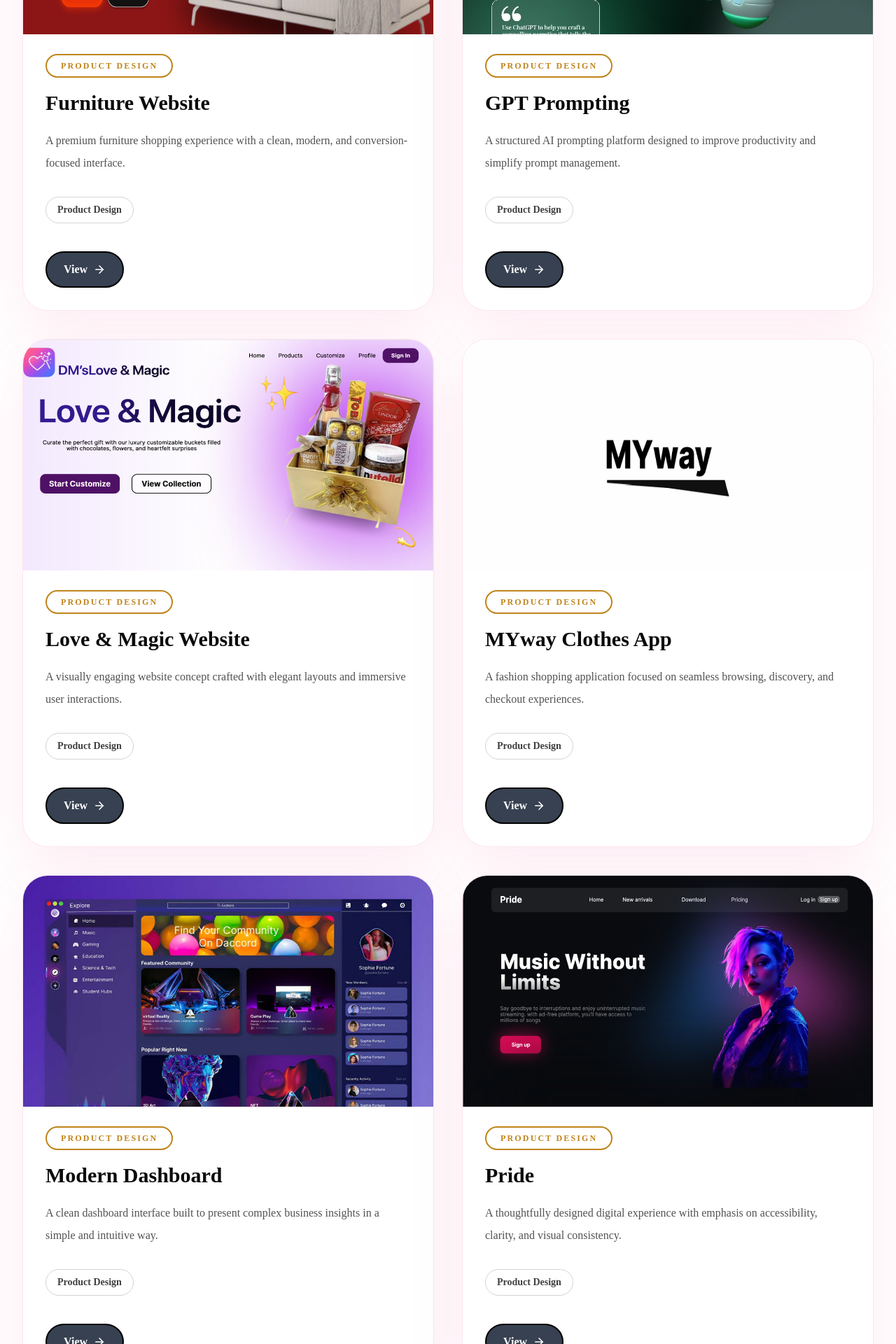
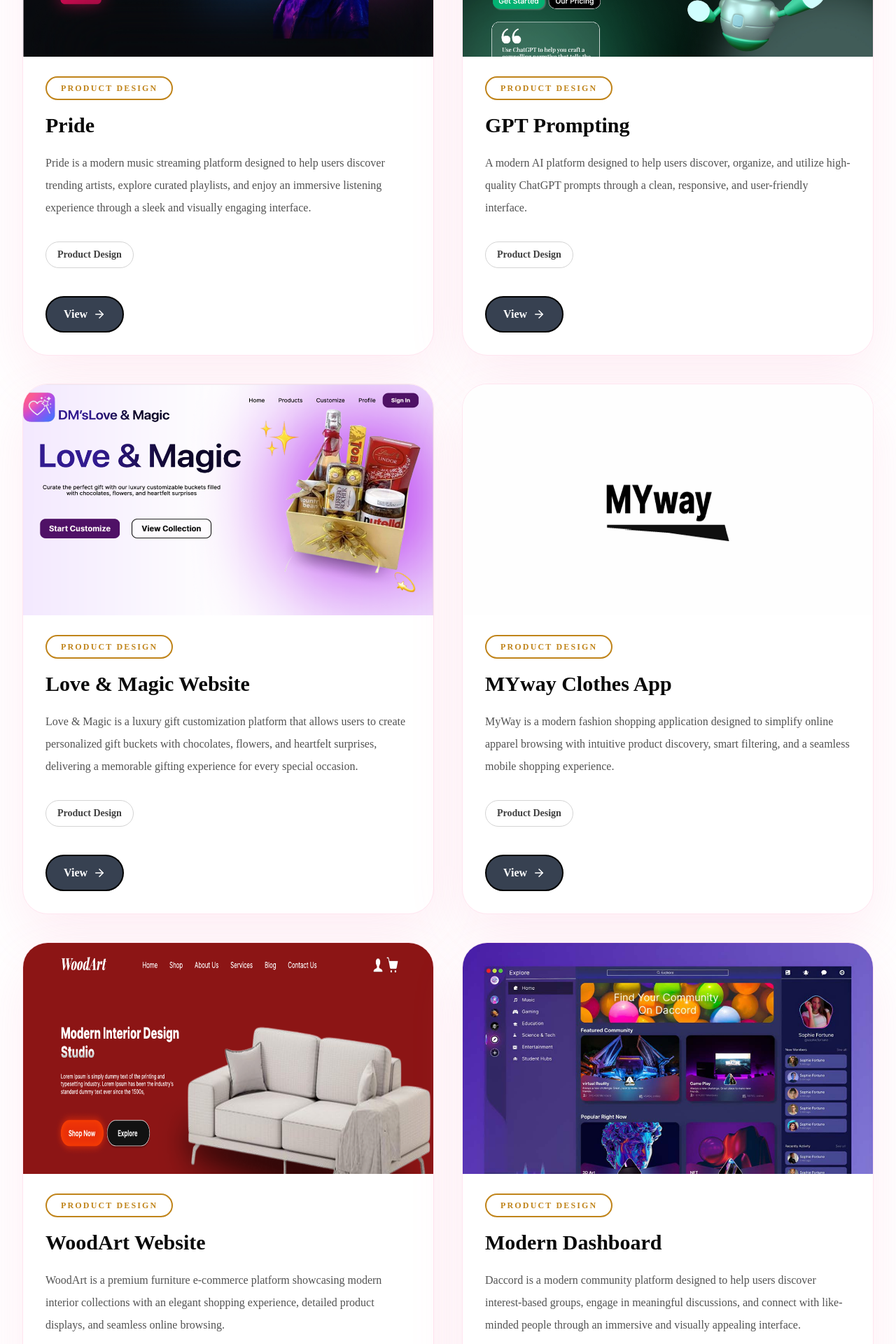
Before and after one commit to mrunaligupta2311/mg-stack, a React (Vite) app: page /projects in a window 1280 px wide. Shown: the part 1819-3739 px from the top of the page at 70% size. Built offline with nearby package versions, Linux system fonts and the light colour scheme.

Commit message:
Update project

```diff
--- a/src/data/projects/product-design.js
+++ b/src/data/projects/product-design.js
@@ -28,27 +28,27 @@ const productDesignProjects = [
     title: "CryptoDesk",
     department: "Product Design",
     description:
-      "A modern cryptocurrency dashboard designed with a focus on usability, analytics, and data visualization.",
+      "CryptoDesk is a Sleek cryptocurrency landing page crafted to showcase market insights , pricing, and digital asset service with a morde, responsive, and visually engaging user experience.",
     image: cryptoDeskCover,
     technologies: ["Product Design"],
     pdfUrl: cryptoDeskPdf,
   },
   {
     id: 102,
-    title: "Furniture Website",
+    title: "Pride",
     department: "Product Design",
     description:
-      "A premium furniture shopping experience with a clean, modern, and conversion-focused interface.",
-    image: furnitureWebsiteCover,
+   " Pride is a modern music streaming platform designed to help users discover trending artists, explore curated playlists, and enjoy an immersive listening experience through a sleek and visually engaging interface.",
+    image: prideCover,
     technologies: ["Product Design"],
-    pdfUrl: furnitureWebsitePdf,
+    pdfUrl: pridePdf,
   },
   {
     id: 103,
     title: "GPT Prompting",
     department: "Product Design",
     description:
-      "A structured AI prompting platform designed to improve productivity and simplify prompt management.",
+   "A modern AI platform designed to help users discover, organize, and utilize high-quality ChatGPT prompts through a clean, responsive, and user-friendly interface.",
     image: gptPromptingCover,
     technologies: ["Product Design"],
     pdfUrl: gptPromptingPdf,
@@ -58,7 +58,7 @@ const productDesignProjects = [
     title: "Love & Magic Website",
     department: "Product Design",
     description:
-      "A visually engaging website concept crafted with elegant layouts and immersive user interactions.",
+    "Love & Magic is a luxury gift customization platform that allows users to create personalized gift buckets with chocolates, flowers, and heartfelt surprises, delivering a memorable gifting experience for every special occasion.",
     image: loveMagicWebsiteCover,
     technologies: ["Product Design"],
     pdfUrl: loveMagicWebsitePdf,
@@ -68,37 +68,38 @@ const productDesignProjects = [
     title: "MYway Clothes App",
     department: "Product Design",
     description:
-      "A fashion shopping application focused on seamless browsing, discovery, and checkout experiences.",
+   "MyWay is a modern fashion shopping application designed to simplify online apparel browsing with intuitive product discovery, smart filtering, and a seamless mobile shopping experience.",
     image: mywayClothesAppCover,
     technologies: ["Product Design"],
     pdfUrl: mywayClothesAppPdf,
   },
   {
     id: 106,
+    title: "WoodArt Website",
+    department: "Product Design",
+    description:
+      "WoodArt is a premium furniture e-commerce platform showcasing modern interior collections with an elegant shopping experience, detailed product displays, and seamless online browsing.",
+    image: furnitureWebsiteCover,
+    technologies: ["Product Design"],
+    pdfUrl: furnitureWebsitePdf,
+  },
+  {
+    id: 107,
     title: "Modern Dashboard",
     department: "Product Design",
     description:
-      "A clean dashboard interface built to present complex business insights in a simple and intuitive way.",
+  " Daccord is a modern community platform designed to help users discover interest-based groups, engage in meaningful discussions, and connect with like-minded people through an immersive and visually appealing interface.",
     image: modernDashboardCover,
     technologies: ["Product Design"],
     pdfUrl: modernDashboardPdf,
   },
-  {
-    id: 107,
-    title: "Pride",
-    department: "Product Design",
-    description:
-      "A thoughtfully designed digital experience with emphasis on accessibility, clarity, and visual consistency.",
-    image: prideCover,
-    technologies: ["Product Design"],
-    pdfUrl: pridePdf,
-  },
+
   {
     id: 108,
     title: "Social Media App",
     department: "Product Design",
     description:
-      "A modern social networking application designed to encourage engagement through intuitive interactions.",
+    "A feature-rich social networking application that enables users to connect, share moments, discover new content, and communicate through an intuitive and engaging social experience. ",
     image: socialMediaAppCover,
     technologies: ["Product Design"],
     pdfUrl: socialMediaAppPdf,
--- a/src/pages/Process.jsx
+++ /dev/null
@@ -1,236 +0,0 @@
-import { motion } from "framer-motion";
-import {
-  Search,
-  PenTool,
-  Layout,
-  Palette,
-  MessageSquare,
-  FileCheck,
-} from "lucide-react";
-
-
-const processSteps = [
-  {
-    number: "01",
-    title: "Discovery & Understanding",
-    description:
-      "We understand your product idea, business goals, user needs, and project requirements before starting the design journey.",
-    icon: Search,
-  },
-
-  {
-    number: "02",
-    title: "Research & Planning",
-    description:
-      "We analyze user expectations, explore design directions, and plan the structure needed for a meaningful product experience.",
-    icon: MessageSquare,
-  },
-
-  {
-    number: "03",
-    title: "Wireframing",
-    description:
-      "We create wireframes to define screen structure, user flow, and overall product experience before visual design.",
-    icon: Layout,
-  },
-
-  {
-    number: "04",
-    title: "UI Design",
-    description:
-      "We transform ideas into polished interfaces with thoughtful typography, layouts, components, and visual systems.",
-    icon: Palette,
-  },
-
-  {
-    number: "05",
-    title: "Prototype & Review",
-    description:
-      "We create interactive prototypes, collect feedback, and refine the experience to improve usability and clarity.",
-    icon: PenTool,
-  },
-
-  {
-    number: "06",
-    title: "Final Delivery",
-    description:
-      "We organize and deliver final design files, assets, and documentation for a smooth transition.",
-    icon: FileCheck,
-  },
-];
-
-
-const Process = () => {
-  return (
-    <main>
-
-
-      {/* Hero */}
-      <section className="px-6 pb-20  pt-[110px] lg:px-8 lg:pb-32">
-
-        <div className="mx-auto max-w-7xl">
-
-          <motion.div
-            initial={{
-              opacity: 0,
-              y: 30,
-            }}
-            animate={{
-              opacity: 1,
-              y: 0,
-            }}
-            transition={{
-              duration: 0.6,
-            }}
-            className="max-w-4xl"
-          >
-
-            <p className="text-sm uppercase tracking-widest text-neutral-500">
-              Our Process
-            </p>
-
-
-            <h1 className="mt-5 text-4xl font-semibold tracking-tight text-neutral-950 sm:text-6xl">
-              A structured approach to building better products.
-            </h1>
-
-
-            <p className="mt-8 max-w-2xl text-lg leading-8 text-neutral-600">
-              We follow a thoughtful product design process that helps turn
-              ideas into clear, user-focused digital experiences.
-            </p>
-
-
-          </motion.div>
-
-        </div>
-
-      </section>
-
-
-
-      {/* Steps */}
-      <section className="bg-neutral-50 px-6 py-20 lg:px-8">
-
-        <div className="mx-auto max-w-7xl">
-
-
-          <div className="grid gap-8 md:grid-cols-2">
-
-
-            {processSteps.map((step, index) => {
-
-              const Icon = step.icon;
-
-
-              return (
-
-                <motion.article
-                  key={step.number}
-                  initial={{
-                    opacity: 0,
-                    y: 25,
-                  }}
-                  whileInView={{
-                    opacity: 1,
-                    y: 0,
-                  }}
-                  viewport={{
-                    once: true,
-                  }}
-                  transition={{
-                    delay: index * 0.08,
-                  }}
-                  className="rounded-3xl bg-white p-8"
-                >
-
-                  <div className="flex items-center justify-between">
-
-                    <span className="text-sm font-medium text-neutral-400">
-                      {step.number}
-                    </span>
-
-
-                    <div className="flex h-12 w-12 items-center justify-center rounded-2xl bg-neutral-950 text-white">
-                      <Icon size={22}/>
-                    </div>
-
-                  </div>
-
-
-
-                  <h2 className="mt-8 text-2xl font-semibold text-neutral-950">
-                    {step.title}
-                  </h2>
-
-
-                  <p className="mt-4 leading-7 text-neutral-600">
-                    {step.description}
-                  </p>
-
-
-                </motion.article>
-
-              );
-
-            })}
-
-
-          </div>
-
-
-        </div>
-
-      </section>
-
-
-
-      {/* Collaboration */}
-      <section className="px-6 py-20 lg:px-8">
-
-        <div className="mx-auto max-w-7xl rounded-3xl bg-neutral-950 p-10 text-white">
-
-
-          <h2 className="text-3xl font-semibold">
-            Collaboration that keeps projects moving.
-          </h2>
-
-
-          <div className="mt-8 grid gap-5 sm:grid-cols-2">
-
-
-            <p className="rounded-2xl bg-white/10 p-5">
-              Clear communication throughout the design process.
-            </p>
-
-
-            <p className="rounded-2xl bg-white/10 p-5">
-              Regular feedback and design improvements.
-            </p>
-
-
-            <p className="rounded-2xl bg-white/10 p-5">
-              Transparent workflow and project discussions.
-            </p>
-
-
-            <p className="rounded-2xl bg-white/10 p-5">
-              Focus on creating meaningful user experiences.
-            </p>
-
-
-          </div>
-
-
-        </div>
-
-      </section>
-
-
-
-    </main>
-  );
-};
-
-
-export default Process;
--- a/src/routes/AppRoutes.jsx
+++ b/src/routes/AppRoutes.jsx
@@ -6,7 +6,6 @@ import Home from "../pages/Home";
 import About from "../pages/About";
 import Services from "../pages/Services";
 import Projects from "../pages/Projects";
-import Process from "../pages/Process";
 import Careers from "../pages/Careers";
 import JobsInternships from "../pages/JobsInternships";
 import Contact from "../pages/Contact";
@@ -42,10 +41,6 @@ const AppRoutes = () => {
           element={<Projects />}
         />
 
-        <Route
-          path="/process"
-          element={<Process />}
-        />
 
         <Route
           path="/careers"
```
